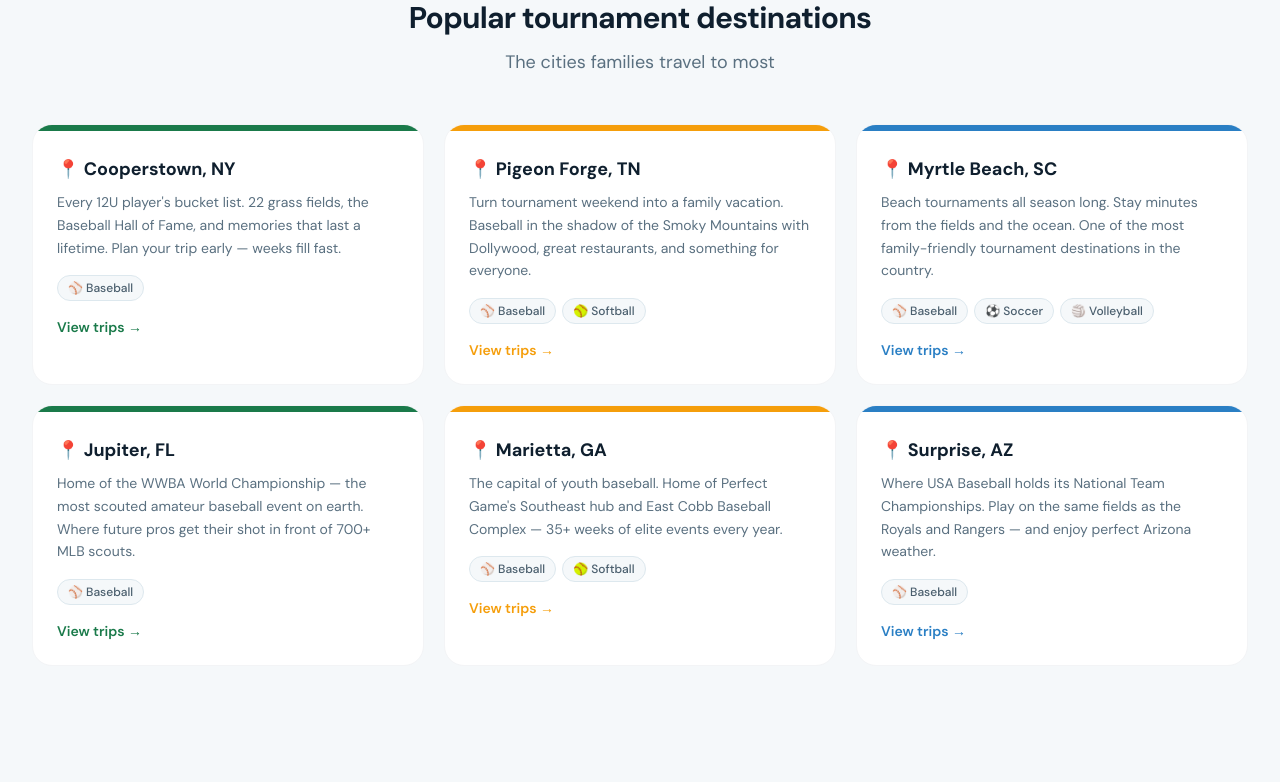
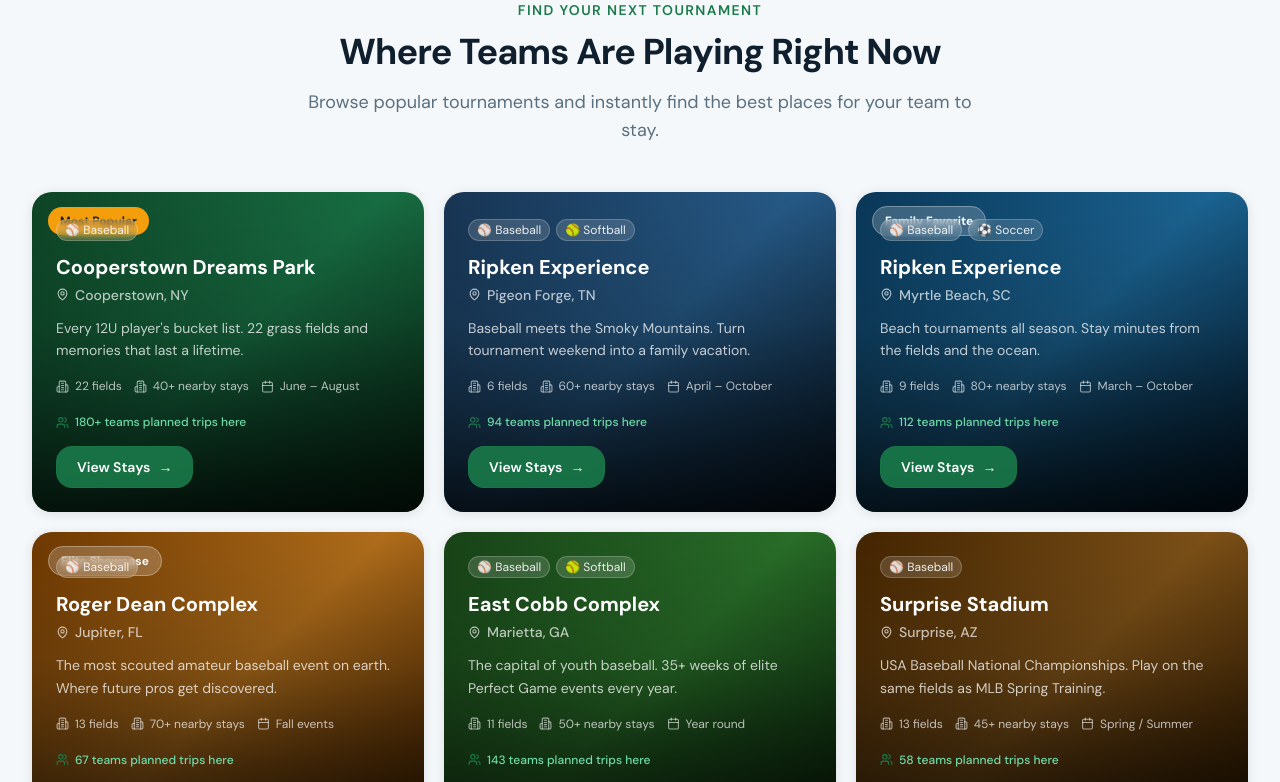
Before and after one commit to ceydecker-arch/Travelballstay, a Next.js app: page / in a window 1280 px wide. Shown: the part 3640-4422 px from the top of the page. Built offline with nearby package versions, Linux system fonts and the light colour scheme.

Commit message:
Featured Destinations complete redesign — gradient cards with stats and hover effects

```diff
--- a/components/FeaturedDestinations.tsx
+++ b/components/FeaturedDestinations.tsx
@@ -1,110 +1,301 @@
+'use client'
+import { MapPin, Building2, Calendar, Users } from 'lucide-react'
 const destinations = [
   {
-    city: 'Cooperstown, NY',
-    description:
-      "Every 12U player's bucket list. 22 grass fields, the Baseball Hall of Fame, and memories that last a lifetime. Plan your trip early — weeks fill fast.",
+    id: 1,
+    name: 'Cooperstown Dreams Park',
+    city: 'Cooperstown',
+    state: 'NY',
+    description: "Every 12U player's bucket list. 22 grass fields and memories that last a lifetime.",
+    fields: '22 fields',
+    stays: '40+ nearby stays',
+    season: 'June – August',
     sports: ['⚾ Baseball'],
-    accent: '#1a7a4a',
+    gradient: 'linear-gradient(135deg, #0f4c2a 0%, #1a7a4a 50%, #0d3d20 100%)',
+    badge: 'Most Popular',
+    featured: true,
+    teams: '180+ teams planned trips here',
   },
   {
-    city: 'Pigeon Forge, TN',
-    description:
-      'Turn tournament weekend into a family vacation. Baseball in the shadow of the Smoky Mountains with Dollywood, great restaurants, and something for everyone.',
+    id: 2,
+    name: 'Ripken Experience',
+    city: 'Pigeon Forge',
+    state: 'TN',
+    description: 'Baseball meets the Smoky Mountains. Turn tournament weekend into a family vacation.',
+    fields: '6 fields',
+    stays: '60+ nearby stays',
+    season: 'April – October',
     sports: ['⚾ Baseball', '🥎 Softball'],
-    accent: '#f59e0b',
+    gradient: 'linear-gradient(135deg, #1a3a5c 0%, #2a6496 50%, #0f2840 100%)',
+    badge: null,
+    featured: false,
+    teams: '94 teams planned trips here',
   },
   {
-    city: 'Myrtle Beach, SC',
-    description:
-      'Beach tournaments all season long. Stay minutes from the fields and the ocean. One of the most family-friendly tournament destinations in the country.',
-    sports: ['⚾ Baseball', '⚽ Soccer', '🏐 Volleyball'],
-    accent: '#2a7fc4',
+    id: 3,
+    name: 'Ripken Experience',
+    city: 'Myrtle Beach',
+    state: 'SC',
+    description: 'Beach tournaments all season. Stay minutes from the fields and the ocean.',
+    fields: '9 fields',
+    stays: '80+ nearby stays',
+    season: 'March – October',
+    sports: ['⚾ Baseball', '⚽ Soccer'],
+    gradient: 'linear-gradient(135deg, #0a3d62 0%, #1e6fa3 50%, #062a47 100%)',
+    badge: 'Family Favorite',
+    featured: false,
+    teams: '112 teams planned trips here',
   },
   {
-    city: 'Jupiter, FL',
-    description:
-      'Home of the WWBA World Championship — the most scouted amateur baseball event on earth. Where future pros get their shot in front of 700+ MLB scouts.',
+    id: 4,
+    name: 'Roger Dean Complex',
+    city: 'Jupiter',
+    state: 'FL',
+    description: 'The most scouted amateur baseball event on earth. Where future pros get discovered.',
+    fields: '13 fields',
+    stays: '70+ nearby stays',
+    season: 'Fall events',
     sports: ['⚾ Baseball'],
-    accent: '#1a7a4a',
+    gradient: 'linear-gradient(135deg, #7b3f00 0%, #c47a1e 50%, #5c2e00 100%)',
+    badge: 'Elite Showcase',
+    featured: false,
+    teams: '67 teams planned trips here',
   },
   {
-    city: 'Marietta, GA',
-    description:
-      "The capital of youth baseball. Home of Perfect Game's Southeast hub and East Cobb Baseball Complex — 35+ weeks of elite events every year.",
+    id: 5,
+    name: 'East Cobb Complex',
+    city: 'Marietta',
+    state: 'GA',
+    description: 'The capital of youth baseball. 35+ weeks of elite Perfect Game events every year.',
+    fields: '11 fields',
+    stays: '50+ nearby stays',
+    season: 'Year round',
     sports: ['⚾ Baseball', '🥎 Softball'],
-    accent: '#f59e0b',
+    gradient: 'linear-gradient(135deg, #1a4a1a 0%, #2d7a2d 50%, #0f300f 100%)',
+    badge: null,
+    featured: false,
+    teams: '143 teams planned trips here',
   },
   {
-    city: 'Surprise, AZ',
-    description:
-      'Where USA Baseball holds its National Team Championships. Play on the same fields as the Royals and Rangers — and enjoy perfect Arizona weather.',
+    id: 6,
+    name: 'Surprise Stadium',
+    city: 'Surprise',
+    state: 'AZ',
+    description: 'USA Baseball National Championships. Play on the same fields as MLB Spring Training.',
+    fields: '13 fields',
+    stays: '45+ nearby stays',
+    season: 'Spring / Summer',
     sports: ['⚾ Baseball'],
-    accent: '#2a7fc4',
+    gradient: 'linear-gradient(135deg, #4a2800 0%, #8b5a1a 50%, #3a1e00 100%)',
+    badge: null,
+    featured: false,
+    teams: '58 teams planned trips here',
   },
 ]
-
 export default function FeaturedDestinations() {
   return (
-    <section className="py-16 lg:py-20" style={{ backgroundColor: '#f5f8fa' }}>
+    <section
+      className="py-16 lg:py-20"
+      style={{ backgroundColor: '#f5f8fa' }}
+    >
       <div className="max-w-7xl mx-auto px-4 sm:px-6 lg:px-8">
-
+        {/* Section header */}
         <div className="text-center mb-12">
-          <h2 className="section-title">Popular tournament destinations</h2>
-          <p className="section-subtitle">The cities families travel to most</p>
+          <p
+            className="text-sm font-semibold uppercase tracking-widest mb-3"
+            style={{ color: '#1a7a4a' }}
+          >
+            Find your next tournament
+          </p>
+          <h2
+            className="text-3xl sm:text-4xl font-bold tracking-tight mb-4"
+            style={{ color: '#0f1f2e' }}
+          >
+            Where Teams Are Playing Right Now
+          </h2>
+          <p
+            className="text-lg max-w-2xl mx-auto"
+            style={{ color: '#5a7080' }}
+          >
+            Browse popular tournaments and instantly find
+            the best places for your team to stay.
+          </p>
         </div>
-
-        <div className="grid grid-cols-1 sm:grid-cols-2 lg:grid-cols-3 gap-5">
+        {/* Card grid */}
+        <div className="grid grid-cols-1 sm:grid-cols-2 lg:grid-cols-3 gap-5 mb-10">
           {destinations.map((dest) => (
             <a
-              key={dest.city}
+              key={dest.id}
               href="#"
-              className="group bg-white rounded-2xl border border-gray-100 overflow-hidden transition-all duration-200 hover:shadow-lg hover:-translate-y-1 no-underline"
-              style={{ textDecoration: 'none' }}
+              className="group relative rounded-2xl overflow-hidden no-underline block transition-all duration-300 hover:-translate-y-2"
+              style={{
+                boxShadow: '0 2px 12px rgba(0,0,0,0.10)',
+                minHeight: dest.featured ? '320px' : '280px',
+              }}
             >
-              {/* Colored top accent bar */}
-              <div className="h-1.5 w-full" style={{ backgroundColor: dest.accent }} />
-
-              <div className="p-6">
-                {/* City */}
-                <h3
-                  className="text-lg font-bold mb-2 transition-colors group-hover:text-green-700"
-                  style={{ color: '#0f1f2e' }}
-                >
-                  📍 {dest.city}
-                </h3>
-
-                {/* Description */}
-                <p className="text-sm mb-4 leading-relaxed" style={{ color: '#5a7080' }}>
-                  {dest.description}
-                </p>
-
+              {/* Gradient background */}
+              <div
+                className="absolute inset-0 transition-transform duration-500 group-hover:scale-105"
+                style={{ background: dest.gradient }}
+              />
+              {/* Dark overlay */}
+              <div
+                className="absolute inset-0"
+                style={{
+                  background: 'linear-gradient(to top, rgba(0,0,0,0.85) 0%, rgba(0,0,0,0.3) 60%, rgba(0,0,0,0.1) 100%)',
+                }}
+              />
+              {/* Badge */}
+              {dest.badge && (
+                <div className="absolute top-4 left-4 z-10">
+                  <span
+                    className="text-xs font-bold px-3 py-1.5 rounded-full"
+                    style={{
+                      backgroundColor: dest.featured
+                        ? '#f59e0b'
+                        : 'rgba(255,255,255,0.2)',
+                      color: dest.featured ? '#0f1f2e' : 'white',
+                      backdropFilter: 'blur(8px)',
+                      border: dest.featured
+                        ? 'none'
+                        : '1px solid rgba(255,255,255,0.3)',
+                    }}
+                  >
+                    {dest.badge}
+                  </span>
+                </div>
+              )}
+              {/* Content */}
+              <div className="relative z-10 p-6 flex flex-col justify-end h-full">
                 {/* Sport tags */}
-                <div className="flex flex-wrap gap-1.5 mb-4">
+                <div className="flex flex-wrap gap-1.5 mb-3">
                   {dest.sports.map((sport) => (
                     <span
                       key={sport}
-                      className="inline-block text-xs font-medium px-2.5 py-1 rounded-full border"
+                      className="text-xs px-2 py-0.5 rounded-full"
                       style={{
-                        borderColor: '#dde8ee',
-                        color: '#4a5e6d',
-                        backgroundColor: '#f5f8fa',
+                        backgroundColor: 'rgba(255,255,255,0.15)',
+                        color: 'rgba(255,255,255,0.9)',
+                        backdropFilter: 'blur(4px)',
+                        border: '1px solid rgba(255,255,255,0.2)',
                       }}
                     >
                       {sport}
                     </span>
                   ))}
                 </div>
-
-                {/* Link */}
-                <span
-                  className="text-sm font-semibold flex items-center gap-1 transition-all duration-150 group-hover:gap-2"
-                  style={{ color: dest.accent }}
+                {/* Venue name + location */}
+                <h3 className="text-xl font-bold text-white mb-1">
+                  {dest.name}
+                </h3>
+                <div className="flex items-center gap-1.5 mb-3">
+                  <MapPin
+                    size={13}
+                    color="rgba(255,255,255,0.7)"
+                    strokeWidth={2}
+                  />
+                  <span
+                    className="text-sm font-medium"
+                    style={{ color: 'rgba(255,255,255,0.7)' }}
+                  >
+                    {dest.city}, {dest.state}
+                  </span>
+                </div>
+                {/* Description */}
+                <p
+                  className="text-sm leading-relaxed mb-4"
+                  style={{ color: 'rgba(255,255,255,0.75)' }}
                 >
-                  View trips →
-                </span>
+                  {dest.description}
+                </p>
+                {/* Stats row */}
+                <div className="flex flex-wrap gap-3 mb-5">
+                  <div className="flex items-center gap-1.5">
+                    <Building2
+                      size={13}
+                      color="rgba(255,255,255,0.6)"
+                      strokeWidth={2}
+                    />
+                    <span
+                      className="text-xs"
+                      style={{ color: 'rgba(255,255,255,0.7)' }}
+                    >
+                      {dest.fields}
+                    </span>
+                  </div>
+                  <div className="flex items-center gap-1.5">
+                    <Building2
+                      size={13}
+                      color="rgba(255,255,255,0.6)"
+                      strokeWidth={2}
+                    />
+                    <span
+                      className="text-xs"
+                      style={{ color: 'rgba(255,255,255,0.7)' }}
+                    >
+                      {dest.stays}
+                    </span>
+                  </div>
+                  <div className="flex items-center gap-1.5">
+                    <Calendar
+                      size={13}
+                      color="rgba(255,255,255,0.6)"
+                      strokeWidth={2}
+                    />
+                    <span
+                      className="text-xs"
+                      style={{ color: 'rgba(255,255,255,0.7)' }}
+                    >
+                      {dest.season}
+                    </span>
+                  </div>
+                </div>
+                {/* Teams stat */}
+                <div className="flex items-center gap-1.5 mb-4">
+                  <Users
+                    size={13}
+                    color="#1a7a4a"
+                    strokeWidth={2}
+                  />
+                  <span
+                    className="text-xs font-medium"
+                    style={{ color: '#6fdba9' }}
+                  >
+                    {dest.teams}
+                  </span>
+                </div>
+                {/* CTA Button */}
+                <div
+                  className="inline-flex items-center gap-2 px-5 py-2.5 rounded-xl text-sm font-semibold text-white transition-all duration-200 group-hover:gap-3 w-fit"
+                  style={{
+                    backgroundColor: 'rgba(26,122,74,0.9)',
+                    backdropFilter: 'blur(8px)',
+                    border: '1px solid rgba(26,122,74,0.5)',
+                  }}
+                >
+                  View Stays
+                  <span>→</span>
+                </div>
               </div>
             </a>
           ))}
+        </div>
+        {/* View All CTA */}
+        <div className="text-center">
+          <a
+            href="#tournaments"
+            className="inline-flex items-center gap-2 px-8 py-4 rounded-xl font-semibold text-white transition-all duration-150 hover:opacity-90 active:scale-95"
+            style={{ backgroundColor: '#0f1f2e' }}
+          >
+            View All Tournaments
+            <span>→</span>
+          </a>
+          <p
+            className="text-sm mt-3"
+            style={{ color: '#8fa3b2' }}
+          >
+            New tournaments added every week
+          </p>
         </div>
       </div>
     </section>
```
